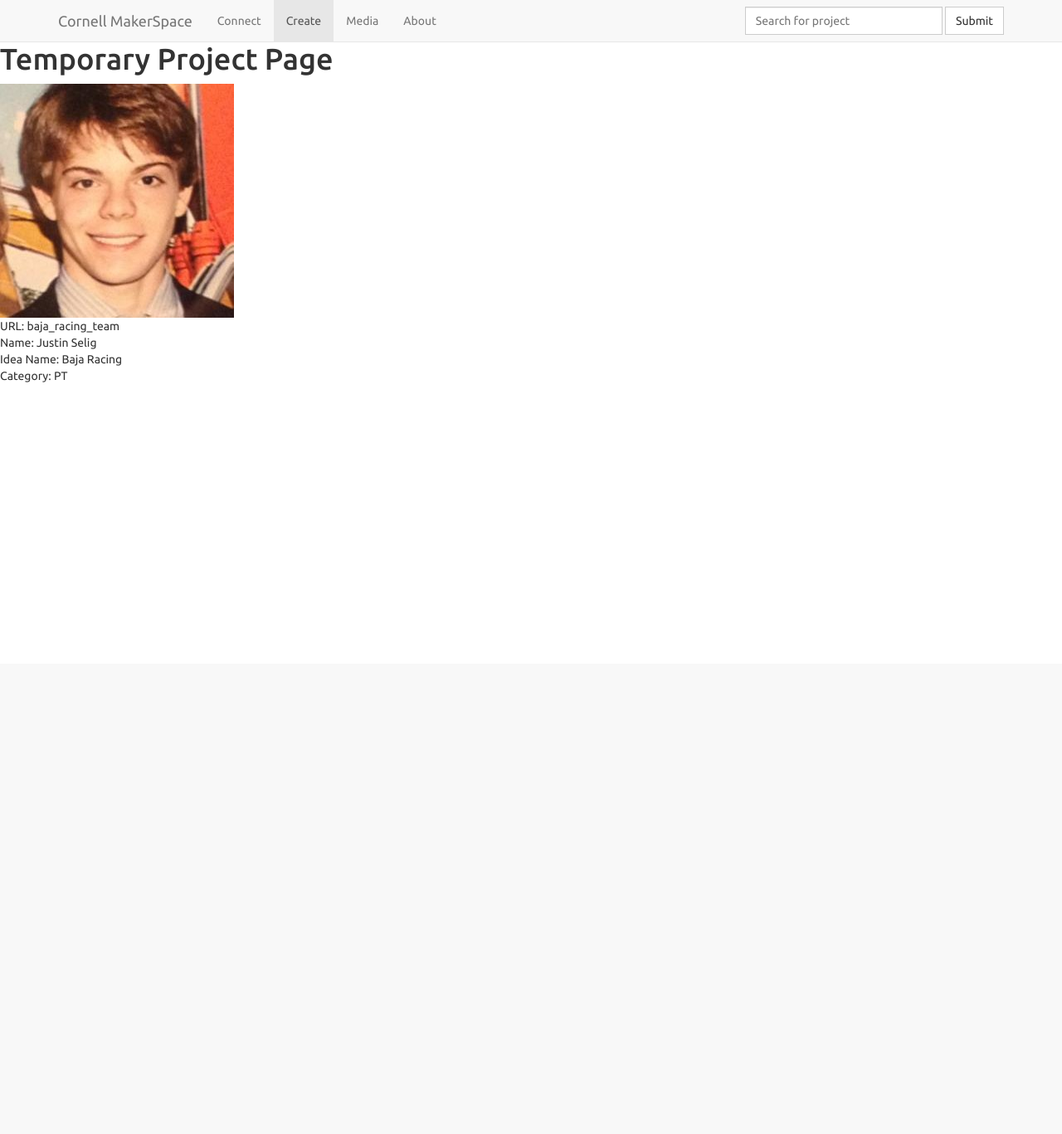
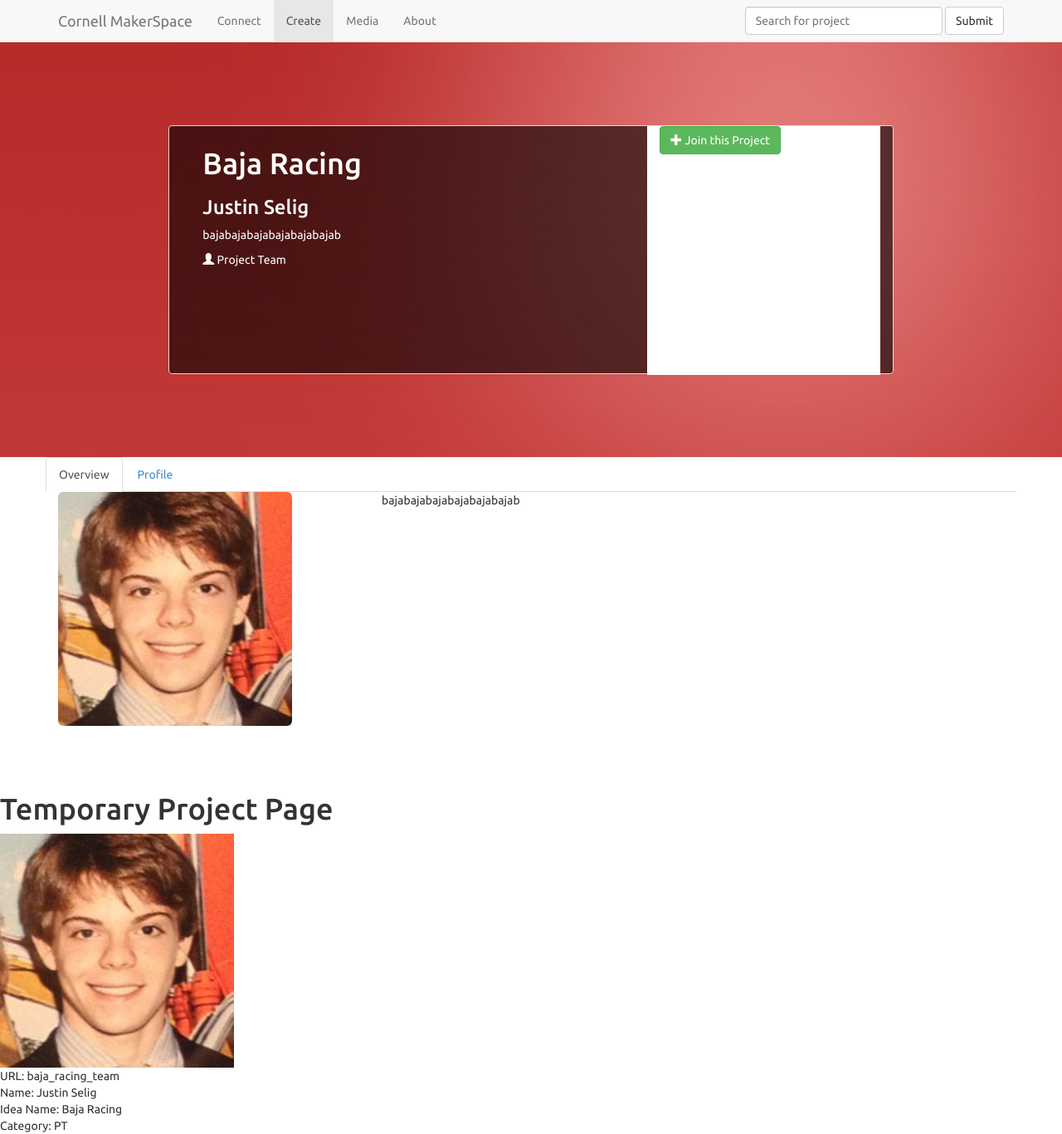
Before and after one commit to JustinSelig/CornellMake, a Django app: a page that uses templates/project_page.html in a window 1280 px wide. Shown: the whole page at 83% size. Before the commit the page ends 461 px from the top, so only its background shows below. Run offline with Django 3.2, Linux system fonts and the light colour scheme; data comes from the database, SQL or seed files in the repository; both versions use the stored data as it was after the commit; parts of the project's set-up code (start-up, migrations or seed data) failed here and were passed over; some libraries are stand-ins or nearby versions.

Commit message:
styling project page

```diff
--- a/projects/models.py
+++ b/projects/models.py
@@ -28,7 +28,6 @@ class ProjectSubmission(models.Model):
 		('SE', 'Social Entrepreneurship'),
 		('OTHER', 'Other'),
 	)
-#	category = models.ForeignKey(Category, null=True)
 	category = models.CharField(max_length=10, choices=CATEGORY_CHOICES, null=True)
 	image = models.FileField(upload_to=get_upload_file_name, default="Image")
 	url = models.CharField(max_length=200, null=True)
--- a/static/css/main.css
+++ b/static/css/main.css
@@ -13,9 +13,9 @@
 
 	/*	removed all roundness from bootstrapped elements */
 	* {
-  		-webkit-border-radius: 0 !important;
-		-moz-border-radius: 0 !important;
-        border-radius: 0 !important;
+  		-webkit-border-radius: 0;
+		-moz-border-radius: 0;
+        border-radius: 0;
 	}
 
 /* ============================================================================
@@ -484,3 +484,45 @@ div.parallax-container div.parallax {
 	width: 200px;
 	text-align: left;
 }
+
+
+/* ============================================================================
+.::[ PROJECT PAGE ]::.
+============================================================================ */
+
+.PT-project {background-image: url("/static/images/bg1.jpg");}
+.RESEARCH-project {background-image: url("/static/images/bg2.jpg");}
+.STARTUP-project {background-image: url("/static/images/bg3.jpg");}
+.CH-project {background-image: url("/static/images/bg4.jpg");}
+.CS-project {background-image: url("/static/images/bg1.jpg");}
+.MECHE-project {background-image: url("/static/images/bg2.jpg");}
+.ENV-project {background-image: url("/static/images/bg3.jpg");}
+.ADM-project {background-image: url("/static/images/bg4.jpg");}
+.SOCIAL-project {background-image: url("/static/images/bg1.jpg");}
+.OTHER-project {background-image: url("/static/images/bg2.jpg");}
+
+.project-intro {
+	width: 100%;
+	height: 500px;
+	display: inline-flex;
+}
+
+.project-header div{
+	color: white;
+}
+
+.project-header {
+	background-color: rgba(0,0,0,0.6);
+	height: 300px;
+	margin: auto;
+/*	width: 980px;*/
+}
+
+.project-header-left {
+	padding: 25px;
+}
+
+.project-header-right {
+	background-color: white;
+	height: inherit;
+}
--- a/templates/index.html
+++ b/templates/index.html
@@ -51,7 +51,7 @@
 		<nav>
 			<ul class="nav-bars">
 				<li><a class="nav-top" href="/connect/"><div class="text">Connect</div></a></li>
-				<li><a class="nav-bottom" href="/projects/create/"><div class="text">Create</div></a></li>
+				<li><a class="nav-bottom" href="/create/"><div class="text">Create</div></a></li>
 				<li><a class="nav-right" href="/media/"><div class="text">Media</div></a></li>
 				<li><a class="nav-left" href="/about/"><div class="text">About</div></a></a></li>
 			</ul>
--- a/templates/project_page.html
+++ b/templates/project_page.html
@@ -1,6 +1,70 @@
 {% extends "base.html" %}
 {% block title %}{{ project.idea_name }}{% endblock %}
 {% block content %}
+
+<div class="row">
+	<div class="{{project.category}}-project project-intro">
+		<div class="project-header panel panel-default col-md-8">
+			<div class="col-md-8 project-header-left">
+				<h1>{{ project.idea_name }}</h1>
+				<h3>{{ project.name }}</h3>
+				<p>{{ project.description }}</p>
+				<p>
+					{% if project.category == 'PT' %}
+					<span class="glyphicon glyphicon-user"></span> Project Team
+					{% elif project.category == 'RESEARCH' %}
+					<span class="glyphicon glyphicon-search"></span> Research
+					{% elif project.category == 'STARTUP' %}
+					<span class="glyphicon glyphicon-road"></span> Startup
+					{% elif project.category == 'CH' %}
+					<span class="glyphicon glyphicon-floppy-disk"></span> Computer Hardware
+					{% elif project.category == 'CS' %}
+					<span class="glyphicon glyphicon-sound-stereo"></span> Computer Software
+					{% elif project.category == 'MECHE' %}
+					<span class="glyphicon glyphicon-wrench"></span> Mechanical
+					{% elif project.category == 'ENV' %}
+					<span class="glyphicon glyphicon-leaf"></span> Environmental
+					{% elif project.category == 'ADM' %}
+					<span class="glyphicon glyphicon-picture"></span> Art, Design, Multimedia
+					{% elif project.category == 'SE' %}
+					<span class="glyphicon glyphicon-globe"></span> Social Entrepreneurship
+					{% elif project.category == 'OTHER' %}
+					<span class="glyphicon glyphicon-question-sign"></span> Other
+					{% endif %}
+				</p>
+			</div>
+			<div class="col-md-4 project-header-right">
+				<button class="btn btn-success"><span class="glyphicon glyphicon-plus"></span> Join this Project</button>
+			</div>
+		</div>
+	</div>
+</div>
+<div class="container">
+	<div class="row">
+		<ul id="myTab" class="nav nav-tabs" role="tablist">
+			<li class="active"><a href="#overview" role="tab" data-toggle="tab">Overview</a></li>
+			<li><a href="#profile" role="tab" data-toggle="tab">Profile</a></li>
+		</ul>
+		<div id="myTabContent" class="tab-content">
+			<div class="tab-pane fade in active" id="overview">
+				<div class="col-md-4">
+					<img src="{{ STATIC_URL }}{{ project.image }}" class="img-responsive img-rounded" />
+				</div>
+				<div class="col-md-8">
+					<p>{{ project.description }}</p>
+				</div>
+			</div>
+			<div class="tab-pane fade" id="profile">
+			<p>Food truck fixie locavore, accusamus mcsweeney's marfa nulla single-origin coffee squid. Exercitation +1 labore velit, blog sartorial PBR leggings next level wes anderson artisan four loko farm-to-table craft beer twee. Qui photo booth letterpress, commodo enim craft beer mlkshk aliquip jean shorts ullamco ad vinyl cillum PBR. Homo nostrud organic, assumenda labore aesthetic magna delectus mollit. Keytar helvetica VHS salvia yr, vero magna velit sapiente labore stumptown. Vegan fanny pack odio cillum wes anderson 8-bit, sustainable jean shorts beard ut DIY ethical culpa terry richardson biodiesel. Art party scenester stumptown, tumblr butcher vero sint qui sapiente accusamus tattooed echo park.</p>
+			</div>
+		</div>
+	</div>
+</div>
+
+<br>
+<br>
+<br>
+<br>
 
 <h1>Temporary Project Page</h1>
 <img src="{{ STATIC_URL }}{{project.image}}" /><br>
@@ -8,5 +72,4 @@ URL: {{ project.url }}<br>
 Name: {{ project.name }}<br>
 Idea Name: {{ project.idea_name }}<br>
 Category: {{ project.category }}
-
 {% endblock %}
```
Also changed, not shown: db.sqlite3, static/images/project_submissions/uploaded_files/1408512493_64_linkedin picture.jpg (added).
